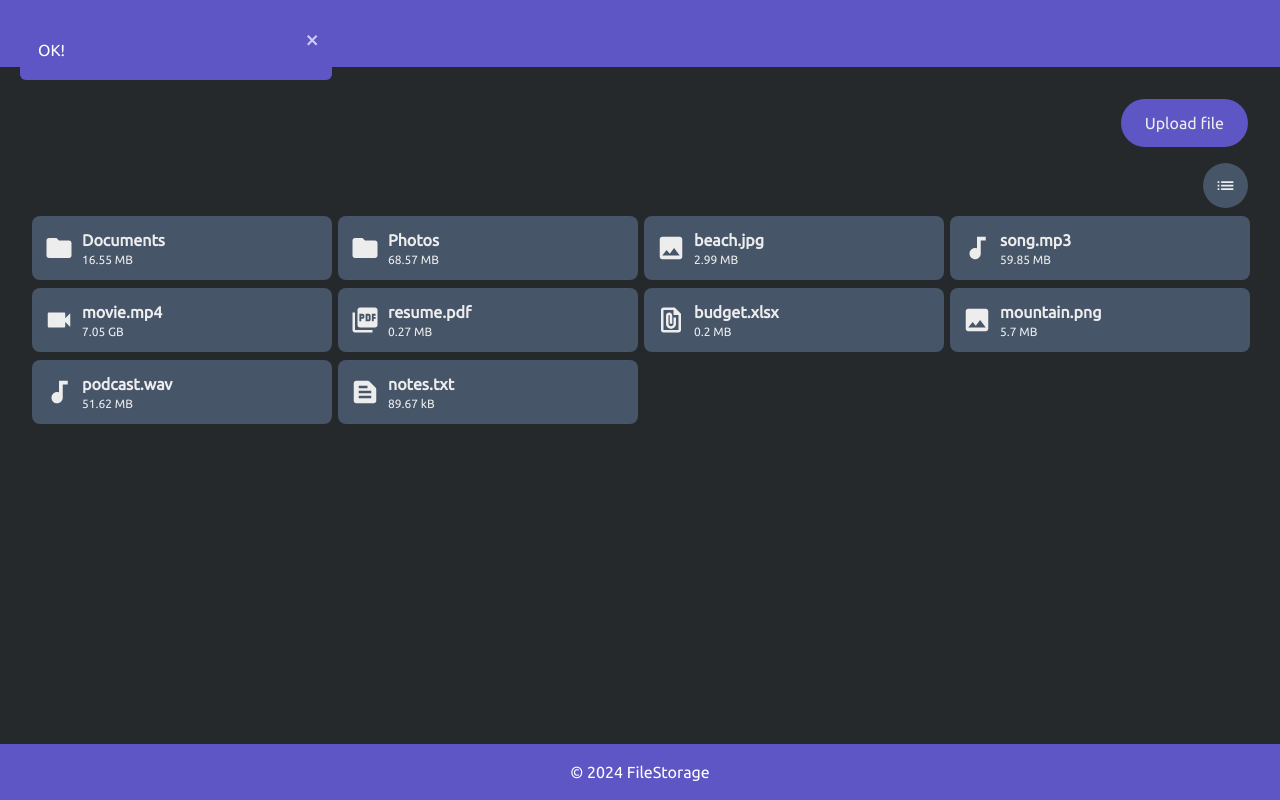
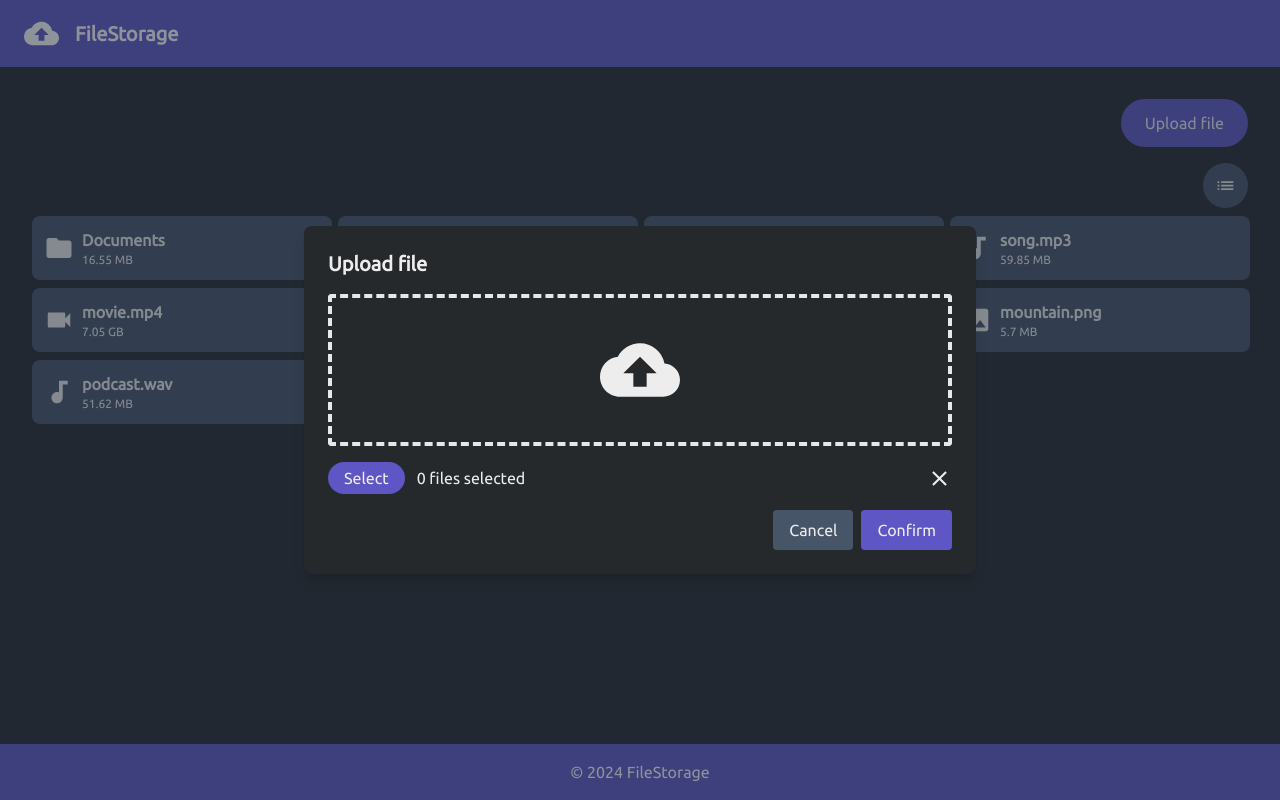
Before and after one commit to Lucashcr/filestorage, a Next.js app in the folder frontend/: page / in a window 1280 px wide. Both pictures are taken after a click on the button "Upload file". Built offline with nearby package versions, Linux system fonts and the light colour scheme.

Commit message:
feat(frontend): Implements upload file dialog

```diff
--- a/frontend/app/page.tsx
+++ b/frontend/app/page.tsx
@@ -1,6 +1,6 @@
 import FilesRoot from "@/components/files/root";
 import FileType from "@/types/file";
-import UploadButton from "@/components/buttons/upload-button";
+import UploadFileDialog from "@/components/dialogs/file-upload/root";
 
 const files: FileType[] = [
   { id: 0, type: "folder", title: "Documents", size: 16546984 },
@@ -19,7 +19,7 @@ export default function Home() {
   return (
     <>
       <div className="w-full flex justify-end mb-4">
-        <UploadButton />
+        <UploadFileDialog />
       </div>
       <FilesRoot files={files} />
     </>
--- a/frontend/components/dialogs/file-upload.tsx
+++ /dev/null
@@ -1 +0,0 @@
-export default function FileUploadDialog() {}
--- /dev/null
+++ b/frontend/components/dialogs/file-upload/box.tsx
@@ -0,0 +1,98 @@
+"use client";
+
+import { useRef, useState } from "react";
+import UploadFileDialogDropzone from "@/components/dialogs/file-upload/dropzone";
+import { MdClose } from "react-icons/md";
+
+type UploadFileDialogBoxProps = {
+  isOpen: boolean;
+  onClose: () => void;
+};
+
+function getFilesCount(files: File[]) {
+  if (files.length < 0) {
+    return "Count error";
+  }
+
+  if (files.length == 1) {
+    return "1 file selected";
+  }
+
+  return `${files.length} files selected`;
+}
+
+export default function UploadFileDialogBox({
+  isOpen,
+  onClose,
+}: UploadFileDialogBoxProps) {
+  const hiddenFileInput = useRef<HTMLInputElement>(null);
+  const [selectedFiles, setSelectedFiles] = useState<File[]>([]);
+
+  function handleChangeFileInput(event: React.ChangeEvent<HTMLInputElement>) {
+    if (!event.target.files) return;
+    setSelectedFiles(Array.from(event.target.files).concat(selectedFiles));
+  }
+
+  if (!isOpen) {
+    setSelectedFiles([]);
+    return null;
+  }
+
+  return (
+    <div
+      className="fixed inset-0 flex items-center justify-center bg-gray-800 bg-opacity-50"
+      onClick={onClose}
+    >
+      <div
+        className="bg-background rounded-lg shadow-lg p-6 max-w-2xl w-full flex flex-col gap-4"
+        onClick={(e) => e.stopPropagation()}
+      >
+        <h2 className="text-xl font-bold">Upload file</h2>
+        <UploadFileDialogDropzone
+          files={selectedFiles}
+          setFiles={setSelectedFiles}
+        />
+        <div className="flex items-center gap-3">
+          <input
+            type="file"
+            ref={hiddenFileInput}
+            style={{ display: "none" }}
+            onChange={handleChangeFileInput}
+            multiple
+          />
+          <button
+            className="bg-primary px-4 py-1 rounded-full hover:bg-accent"
+            onClick={() => {
+              if (!hiddenFileInput.current) return;
+              hiddenFileInput.current.click();
+            }}
+          >
+            Select
+          </button>
+          <span className="grow">{getFilesCount(selectedFiles)}</span>
+          <span className="hover:cursor-pointer hover:scale-[1.2]">
+            <MdClose size={25} onClick={() => {setSelectedFiles([])}} />
+          </span>
+        </div>
+        <div className="flex justify-end gap-2">
+          <button
+            onClick={onClose}
+            className="px-4 py-2 bg-secondary rounded hover:bg-gray-700"
+          >
+            Cancel
+          </button>
+          <button
+            onClick={() => {
+              selectedFiles.forEach((file) => {
+                console.log(file)
+              })
+            }}
+            className="px-4 py-2 bg-primary rounded hover:bg-accent"
+          >
+            Confirm
+          </button>
+        </div>
+      </div>
+    </div>
+  );
+}
--- a/frontend/components/buttons/upload-button.tsx
+++ b/frontend/components/dialogs/file-upload/button.tsx
@@ -1,18 +1,11 @@
-"use client";
-
-import React, { useMemo } from "react";
-import { toast } from "react-toastify";
+import { useMemo } from "react";
 
 type UploadButtonProps = {
-  chilren?: typeof React.Children;
   className?: string;
+  onClick: () => void;
 };
 
-function onClickHandler() {
-  toast("OK!");
-}
-
-export default function UploadButton(props: UploadButtonProps) {
+export default function UploadFileDialogButton(props: UploadButtonProps) {
   const cls = useMemo(() => {
     let cls = `bg-primary px-6 py-3 rounded-full hover:bg-accent hover:cursor-pointer transition duration-[300ms]`;
     if (cls) {
@@ -21,7 +14,7 @@ export default function UploadButton(props: UploadButtonProps) {
     return cls;
   }, [props.className]);
   return (
-    <button className={cls} onClick={onClickHandler}>
+    <button className={cls} onClick={props.onClick}>
       Upload file
     </button>
   );
--- /dev/null
+++ b/frontend/components/dialogs/file-upload/dropzone.tsx
@@ -0,0 +1,37 @@
+import { Dispatch, SetStateAction } from "react";
+import { MdBackup } from "react-icons/md";
+
+type UploadFileDialogDropzoneProps = {
+  files: File[];
+  setFiles: Dispatch<SetStateAction<File[]>>;
+}
+
+export default function UploadFileDialogDropzone({
+  files,
+  setFiles
+}: UploadFileDialogDropzoneProps) {
+  return (
+    <div
+      className="flex justify-center items-center py-8 border border-dashed border-[4px] rounded"
+      onDragEnter={(event) => {
+        event.preventDefault();
+        event.stopPropagation();
+      }}
+      onDragOver={(event) => {
+        event.preventDefault();
+        event.stopPropagation();
+      }}
+      onDragLeave={(event) => {
+        event.preventDefault();
+        event.stopPropagation();
+      }}
+      onDrop={(event) => {
+        event.preventDefault();
+        event.stopPropagation();
+        setFiles(Array.from(event.dataTransfer.files).concat(files))
+      }}
+    >
+      <MdBackup size={80} />
+    </div>
+  );
+}
--- /dev/null
+++ b/frontend/components/dialogs/file-upload/root.tsx
@@ -0,0 +1,14 @@
+"use client";
+
+import { useState } from "react";
+import UploadFileDialogButton from "@/components/dialogs/file-upload/button";
+import UploadFileDialogBox from "@/components/dialogs/file-upload/box";
+
+export default function UploadFileDialogRoot() {
+  const [isOpen, setIsOpen] = useState(false);
+
+  return <>
+    <UploadFileDialogButton onClick={() => {setIsOpen(true)}} />
+    {isOpen && <UploadFileDialogBox isOpen onClose={() => {setIsOpen(false)}} />}
+  </>
+}
```
Also changed, not shown: 1 other file (tests, documents, lock files or other folders).
